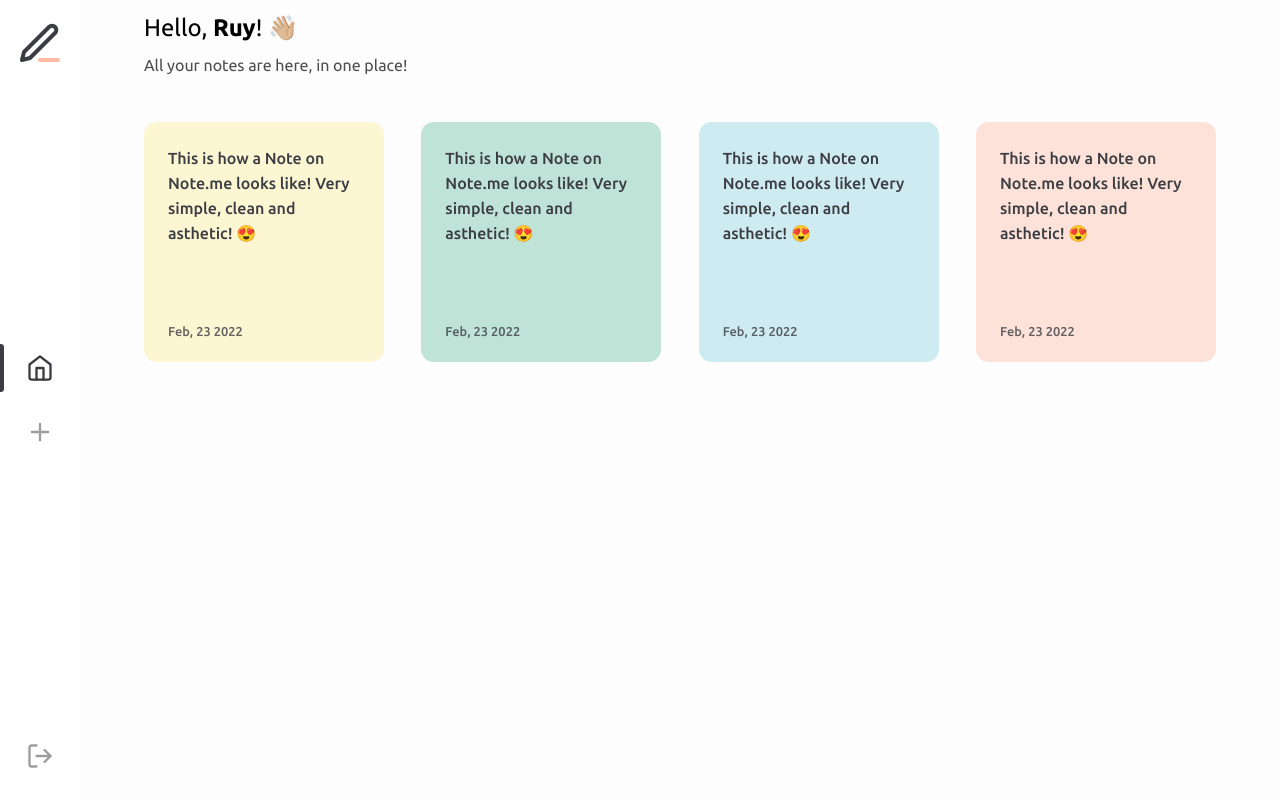
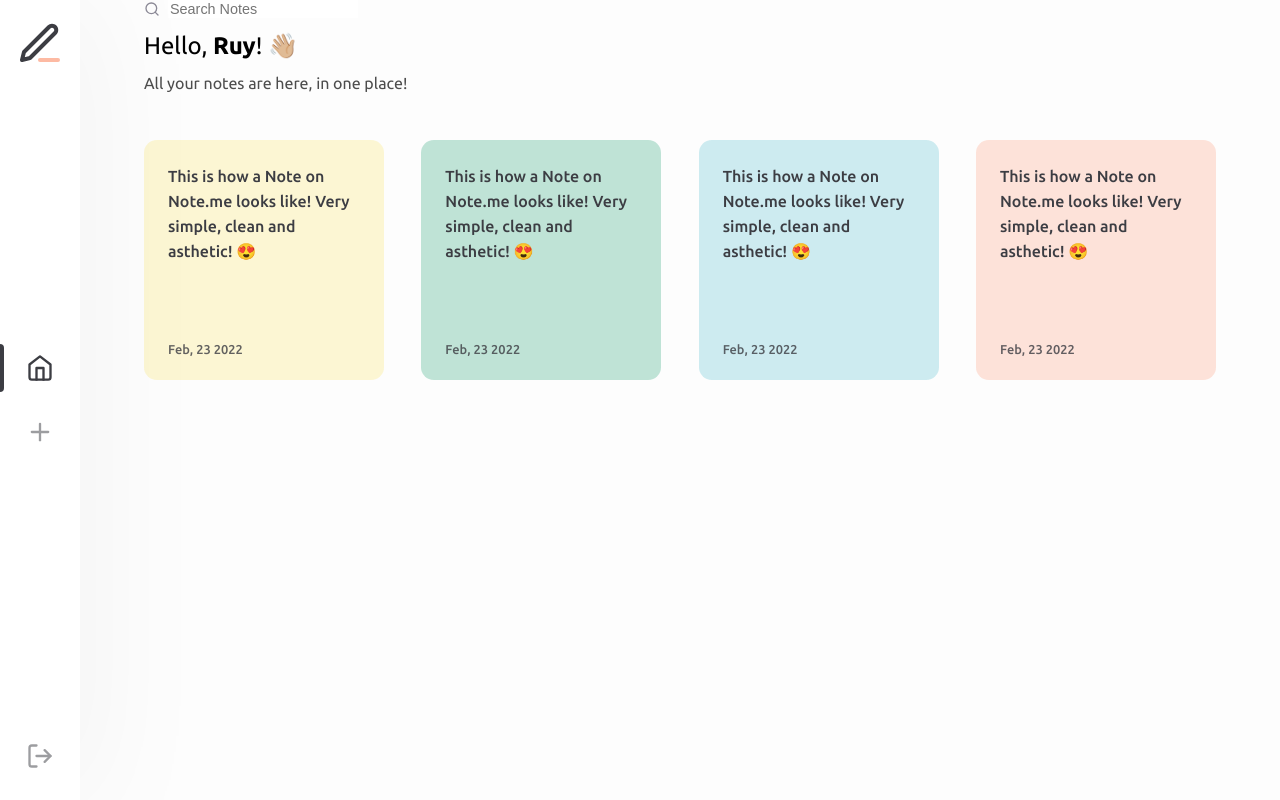
Before and after one commit to ruymon/note.me, a React (Vite) app: page /app/1 in a window 1280 px wide. Built offline with nearby package versions, Linux system fonts and the light colour scheme.

Commit message:
Searchbar component

```diff
--- /dev/null
+++ b/src/components/Searchbar/index.tsx
@@ -0,0 +1,11 @@
+import { FiSearch } from  'react-icons/fi';
+import { Container, Input } from "./styles";
+
+export function Searchbar()  {
+  return (
+    <Container>
+      <FiSearch />
+      <Input placeholder="Search Notes" />
+    </Container>
+  );
+};
--- /dev/null
+++ b/src/components/Searchbar/styles.ts
@@ -0,0 +1,23 @@
+import styled from "styled-components";
+
+import { colors } from "../../styles/colors";
+
+export const Container = styled.div`
+  color: ${colors.gray[300]};
+
+  display: flex;
+  align-items: center;
+  gap: 0.5rem;
+`;
+
+export const Input = styled.input`
+  border: none;
+  font-weight: 500;
+  font-size: 0.9rem;
+
+  color: ${colors.gray[300]};
+
+  &:focus {
+    outline: none;
+  }
+`;
--- a/src/components/Sidebar/styles.ts
+++ b/src/components/Sidebar/styles.ts
@@ -6,6 +6,8 @@ export const Wrapper = styled.aside`
   width: 5rem;
 
   background: ${colors.primary.white};
+
+  filter: drop-shadow(0px 0px 60px rgba(0, 0, 0, 0.05));
 
   display: flex;
   align-items: center;
--- a/src/components/SidebarItem/styles.ts
+++ b/src/components/SidebarItem/styles.ts
@@ -29,7 +29,7 @@ export const ActiveBar = styled.div`
   height: 100%;
   background: ${colors.primary.midnight};
 
-  border-radius: 0 0.2rem 0.2rem 0;
+  border-radius: 0 1rem 1rem 0;
 
   position: absolute;
   top: 0;
--- a/src/pages/Dashboard/index.tsx
+++ b/src/pages/Dashboard/index.tsx
@@ -2,13 +2,14 @@ import { Sidebar } from './../../components/Sidebar';
 import { Container, Wrapper, Greeting, PostContainer } from './styles'
 
 import { Post } from './../../components/Post';
+import { Searchbar } from './../../components/Searchbar';
 
 export function Dashboard() {
   return (
     <Wrapper>
       <Sidebar />
       <Container>
-        {/* Search */}
+        <Searchbar />
 
         <Greeting>
           <h1>Hello, <strong>Ruy</strong>! 👋🏼</h1>
```
